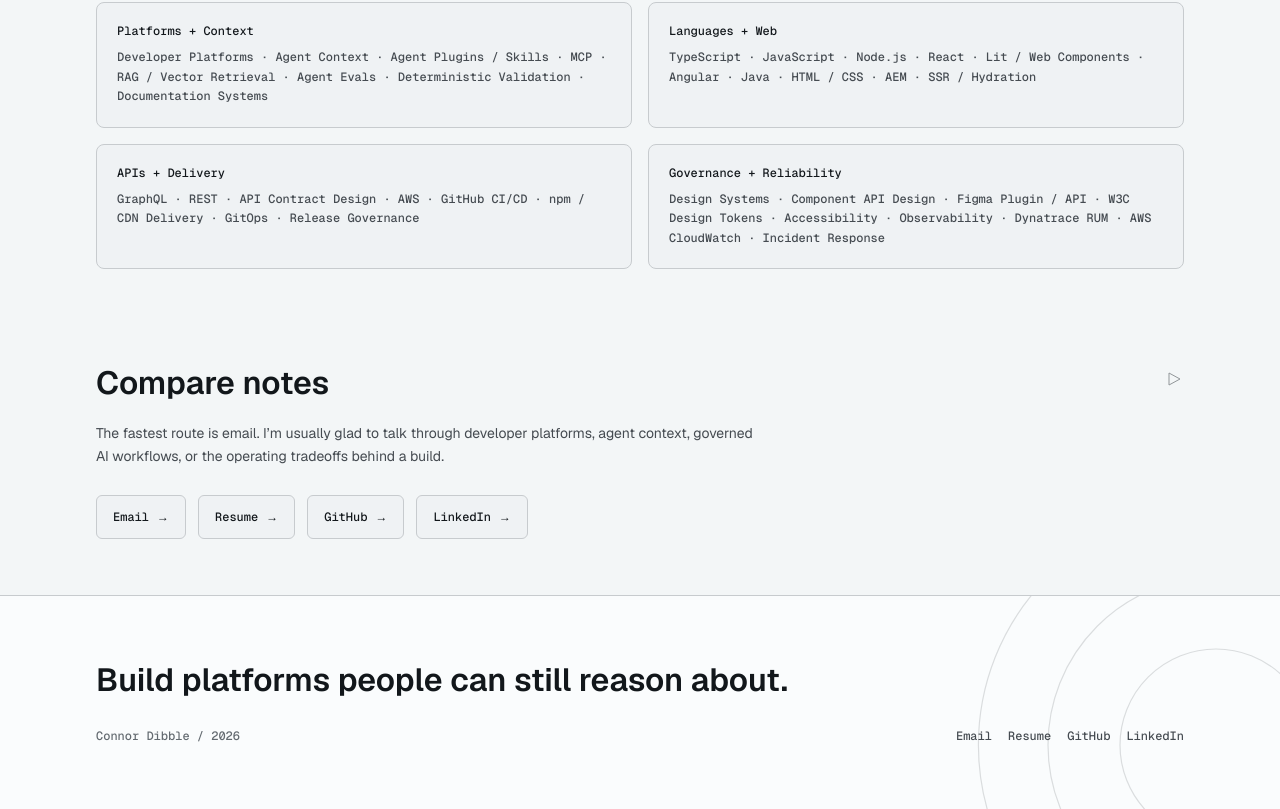
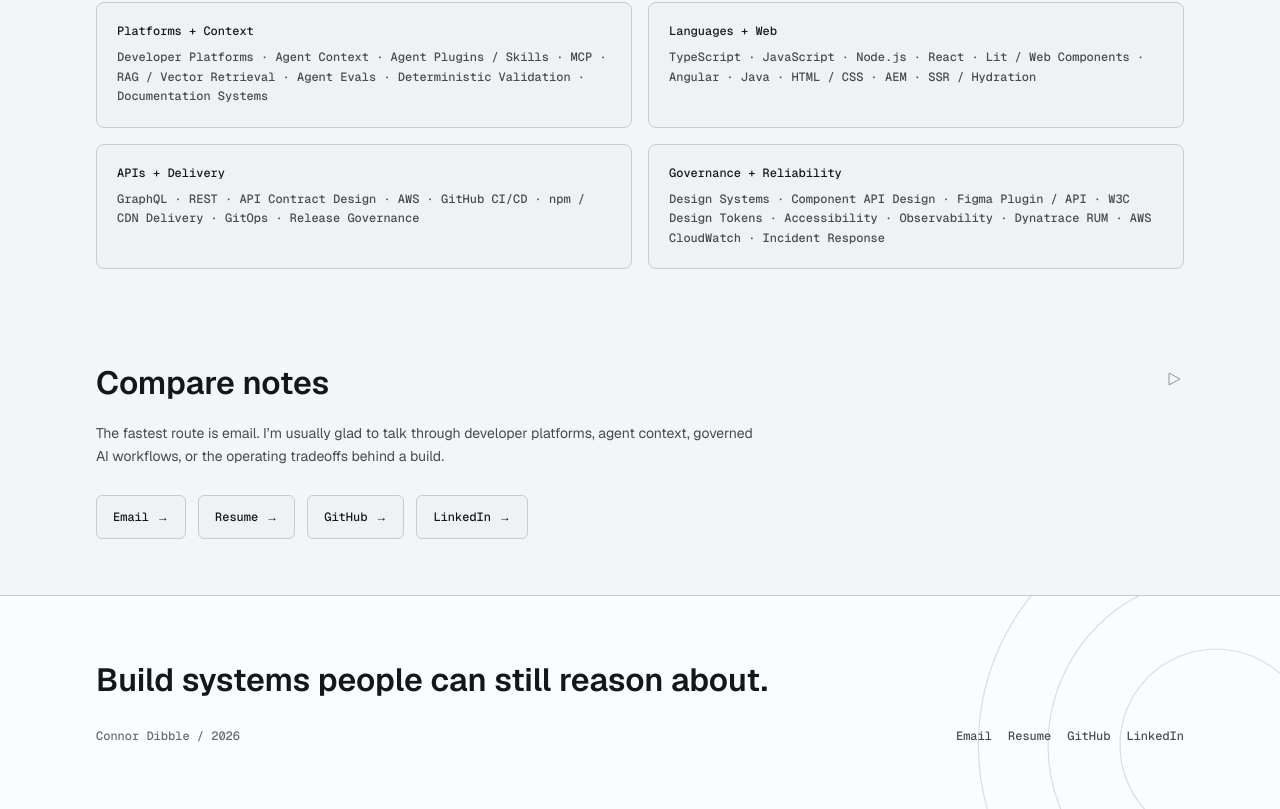
Before and after one commit to connordibble/connordibble.dev, a Next.js app: page / in a window 1280 px wide. Shown: the part 3755-4564 px from the top of the page. Built offline with nearby package versions, Linux system fonts and the light colour scheme.

Commit message:
content: restore systems footer tagline

```diff
--- a/src/components/footer.tsx
+++ b/src/components/footer.tsx
@@ -8,7 +8,7 @@ export function Footer({ rings = true }: { rings?: boolean }) {
       {rings ? <FooterRings /> : null}
       <div className="container-wide relative z-10 py-12 sm:py-16">
         <p className="max-w-4xl text-headline font-semibold leading-tight text-text text-balance">
-          Build platforms people can still reason about.
+          Build systems people can still reason about.
         </p>
         <div className="mt-6 flex flex-col gap-4 sm:mt-7 sm:flex-row sm:items-center sm:justify-between">
           <p className="font-mono text-caption text-text-subtle">
```
